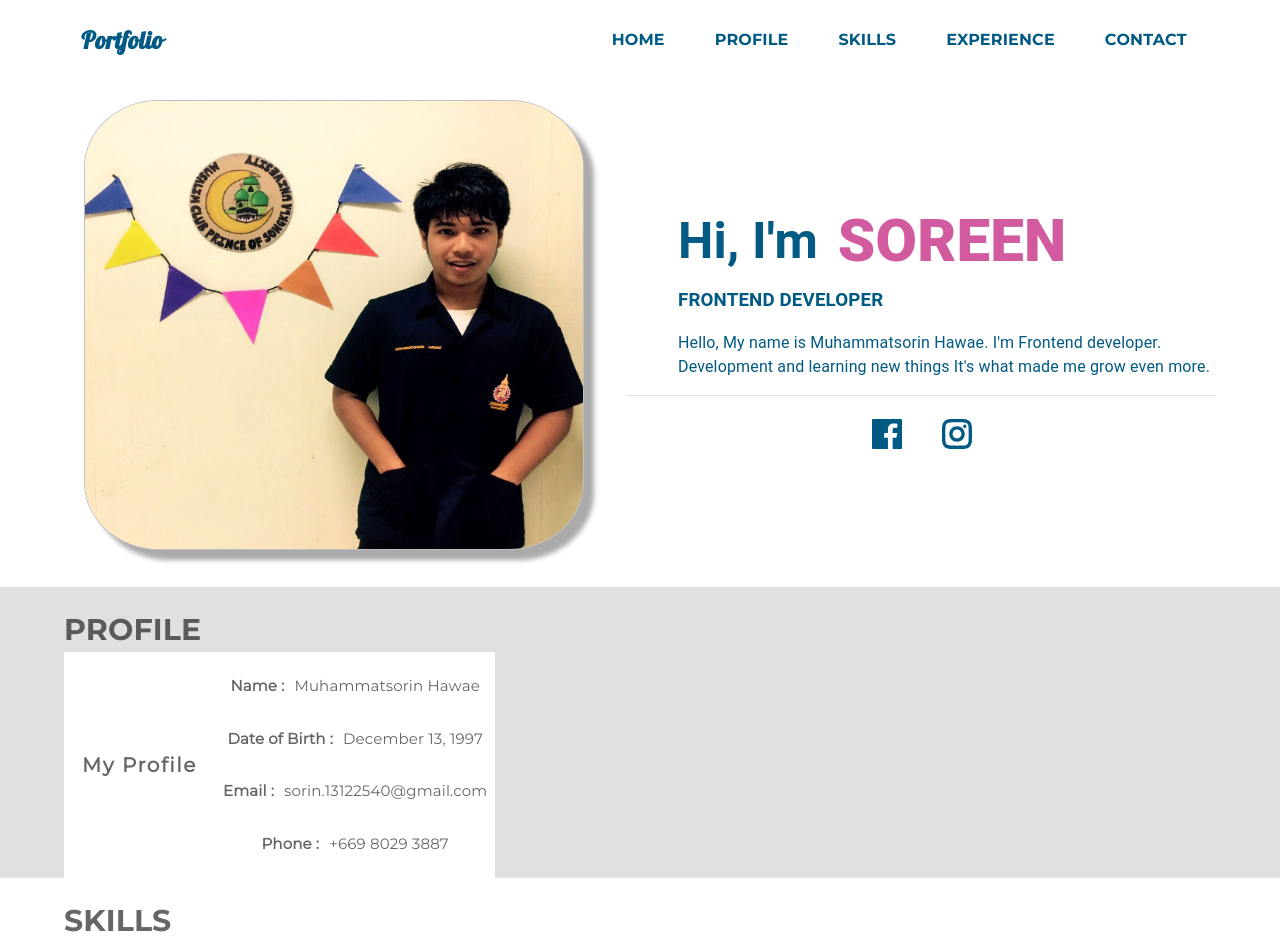
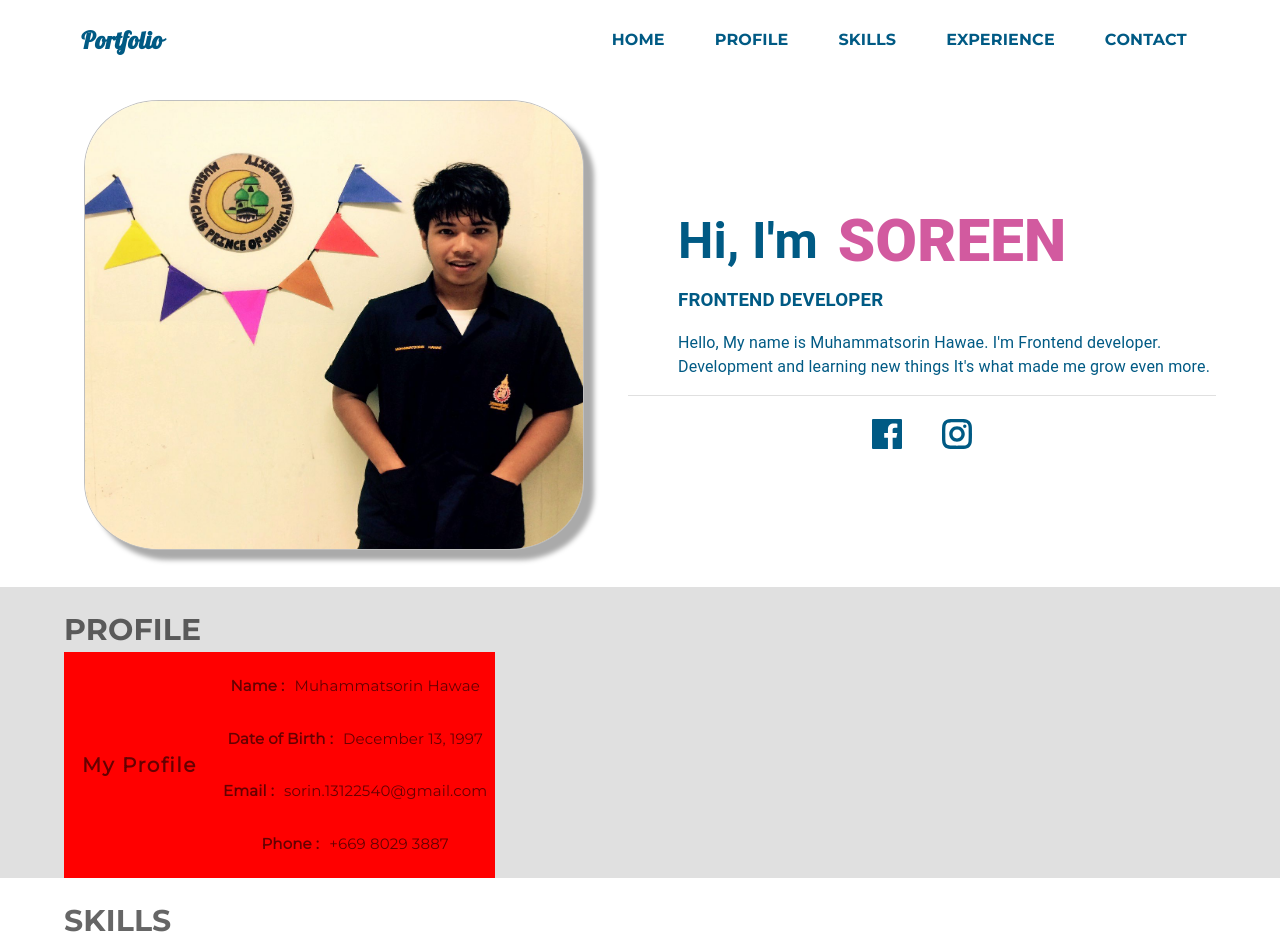
Before and after one commit to Muhammatsorin/next-portfolio, a Next.js app: page / in a window 1280 px wide. Shown: the top 952 px of the page. Built offline with nearby package versions, Linux system fonts and the light colour scheme.

Commit message:
deploy / test 5

```diff
--- a/components/profile/Profile.js
+++ b/components/profile/Profile.js
@@ -12,6 +12,7 @@ import Stack from '@mui/material/Stack';
 const Profile = (props) => {
 
     const Item = styled(Paper)(({ theme }) => ({
+        backgroundColor: 'red',
         fontFamily: 'Montserrat',
         padding: theme.spacing(1),
         textAlign: 'center',
--- a/components/profile/Profile.module.css
+++ b/components/profile/Profile.module.css
@@ -13,14 +13,13 @@
 
 .grid1 {
     display: flex;
-    width: 100vw;
+    background-color: #E0E0E0;
 }
 
 .item1 {
     display: flex;
     align-items: center;
     letter-spacing: 0.1em;
-    background-color: #E0E0E0;
 }
 
 .item1::before {
@@ -52,7 +51,6 @@
     display: flex;
     flex-direction: column;
     align-items: center;
-    background-color: #E0E0E0;
 }
 
 .details {
```
